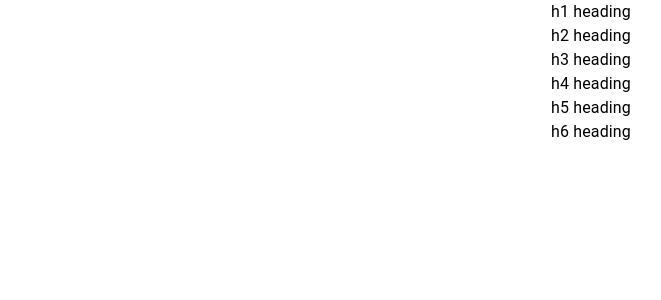
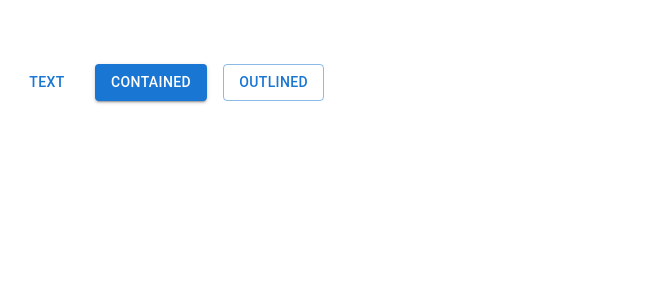
Before and after one commit to Mohammadkaif7865/Redux, a React (Create React App) app: page / in a window 1280 px wide. Shown: the top 300 px of the page, without its empty margins (49-710 px from the left). Built offline with nearby package versions, Linux system fonts and the light colour scheme.

Commit message:
mui started

```diff
--- a/src/App.css
+++ b/src/App.css
@@ -1,5 +1,5 @@
 .App {
-  text-align: center;
+padding: 4rem;
 }
 
 .App-logo {
--- a/src/App.js
+++ b/src/App.js
@@ -1,11 +1,13 @@
 import './App.css';
-import MuiTypography from './components/MuiTypography';
+import MuiButton from './components/MuiButton';
+// import MuiTypography from './components/MuiTypography';
 function App() {
 
   return (
 
     <div className="App">
-        <MuiTypography/>
+      <MuiButton/>
+        {/* <MuiTypography/> */}
     </div>
   );
 }
--- /dev/null
+++ b/src/components/MuiButton.jsx
@@ -0,0 +1,13 @@
+import { Button, Stack } from "@mui/material";
+function MuiButton() {
+    return (
+        <>
+            <Stack spacing={2} direction="row">
+                <Button variant="text" href="https://google.com">Text</Button>
+                <Button variant="contained">Contained</Button>
+                <Button variant="outlined">Outlined</Button>
+            </Stack>
+        </>
+    )
+}
+export default MuiButton;
--- a/src/components/MuiTypography.jsx
+++ b/src/components/MuiTypography.jsx
@@ -3,23 +3,37 @@ function MuiTyprography(){
  return(
      <>
        <div className="app">
-         <Typography vairant='h1'>
+         <Typography variant='h1'>
             h1 heading
          </Typography>
-         <Typography vairant='h2'>
+         <Typography variant='h2'>
             h2 heading
          </Typography>
-         <Typography vairant='h3'>
+         <Typography variant='h3'>
             h3 heading
          </Typography>
-         <Typography vairant='h4'>
+         <Typography variant='h4' component="h1" gutterBottom>
+            {/*Component property is to make the tag semantic */}
+            {/*gutterBottom is used to give a margin bottom by default its value is false */}
             h4 heading
          </Typography>
-         <Typography vairant='h5'>
+         <Typography variant='h5'>
             h5 heading
          </Typography>
-         <Typography vairant='h6'>
+         <Typography variant='h6'>
             h6 heading
+         </Typography>
+         <Typography variant="subtitle1">
+            Subtitle 1
+         </Typography>
+         <Typography variant="subtitle2">
+            Subtitle 2
+         </Typography>
+         <Typography variant="body1">{/*Body 1 is the default variant of typography*/}
+            Lorem, ipsum dolor sit amet consectetur adipisicing elit. Dolore nulla temporibus impedit qui doloremque ratione quos facere distinctio et dolorum ducimus, veniam, cupiditate aliquid culpa! Autem minus, in adipisci quaerat, distinctio exercitationem, soluta cumque corporis commodi nam voluptates ad quo nobis tempore explicabo repellendus sunt atque officiis? Architecto ex nihil, quis, consectetur asperiores nisi vero consequatur earum consequuntur, eius
+         </Typography>
+         <Typography variant="body2">
+            Lorem, ipsum dolor sit amet consectetur adipisicing elit. Dolore nulla temporibus impedit qui doloremque ratione quos facere distinctio et dolorum ducimus, veniam, cupiditate aliquid culpa! Autem minus, in adipisci quaerat, distinctio exercitationem, soluta cumque corporis commodi nam voluptates ad quo nobis tempore explicabo repellendus sunt a
          </Typography>
        </div>
      </>
```
